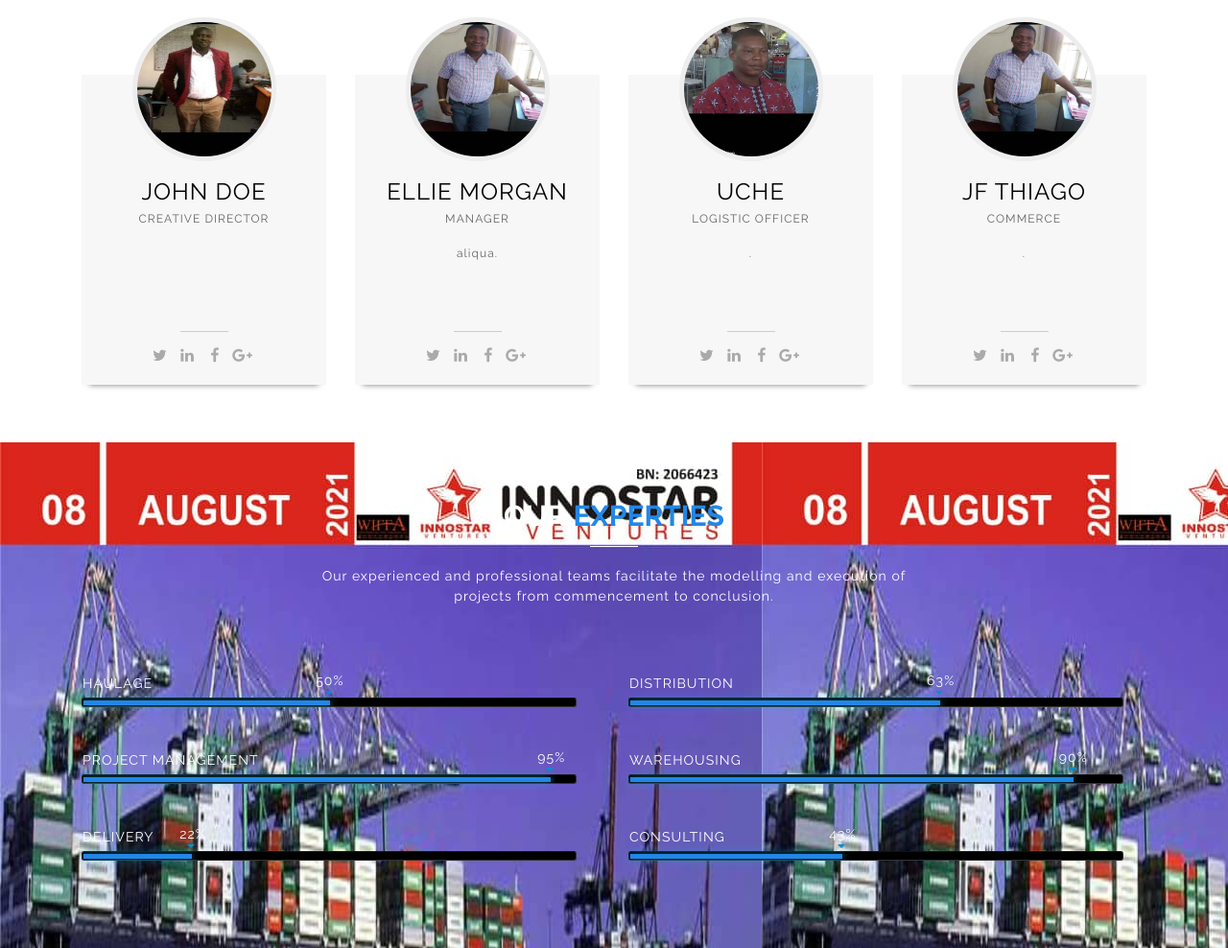
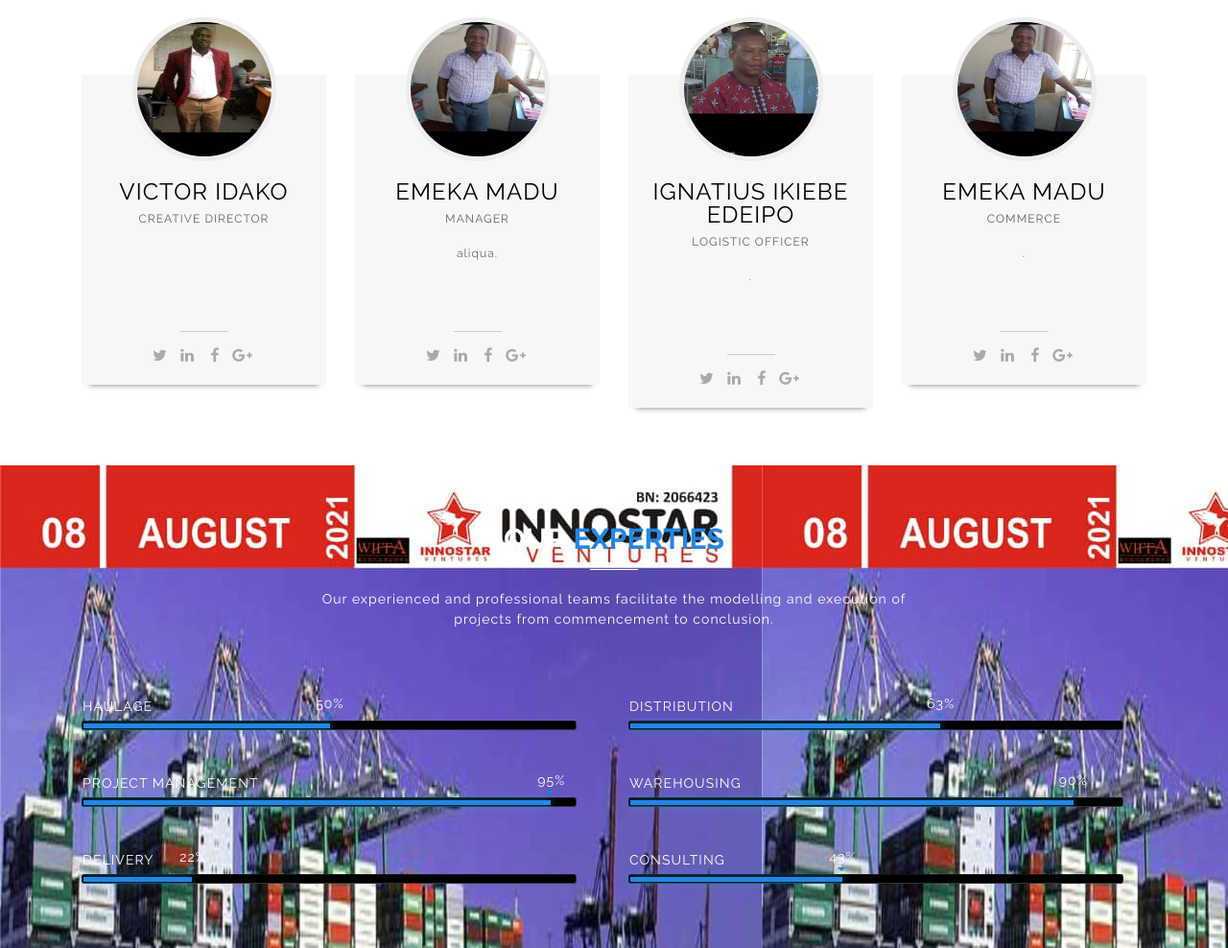
Before and after one commit to Kayplause/innoabu, a plain HTML site: page index.html in a window 1280 px wide. Shown: the part 2111-3099 px from the top of the page at 96% size. Drawn offline with Linux system fonts and the light colour scheme; some packages are replaced by stand-ins of ours; files whose address does not match are found by name.

Commit message:
Update index.html

```diff
--- a/index.html
+++ b/index.html
@@ -344,7 +344,7 @@
                 <img src="images/team_1.jpg" alt="" class="img-circle">
               </div>
 
-              <h3>John Doe</h3>
+              <h3>Victor Idako</h3>
               <h5>Creative Director</h5>
 
               <p></p>
@@ -366,7 +366,7 @@
                 <img src="images/team_2.jpg" alt="" class="img-circle">
               </div>
 
-              <h3>Ellie Morgan</h3>
+              <h3>Emeka Madu</h3>
               <h5>Manager</h5>
 
               <p> aliqua.</p>
@@ -388,7 +388,7 @@
                 <img src="images/team_3.jpg" alt="" class="img-circle">
               </div>
 
-              <h3>Uche</h3>
+              <h3>Ignatius Ikiebe Edeipo</h3>
               <h5>Logistic Officer</h5>
 
               <p>.</p>
@@ -410,7 +410,7 @@
                 <img src="images/team_2.jpg" alt="" class="img-circle">
               </div>
 
-              <h3>JF Thiago</h3>
+              <h3>Emeka Madu</h3>
               <h5>Commerce</h5>
 
               <p>.</p>
```
